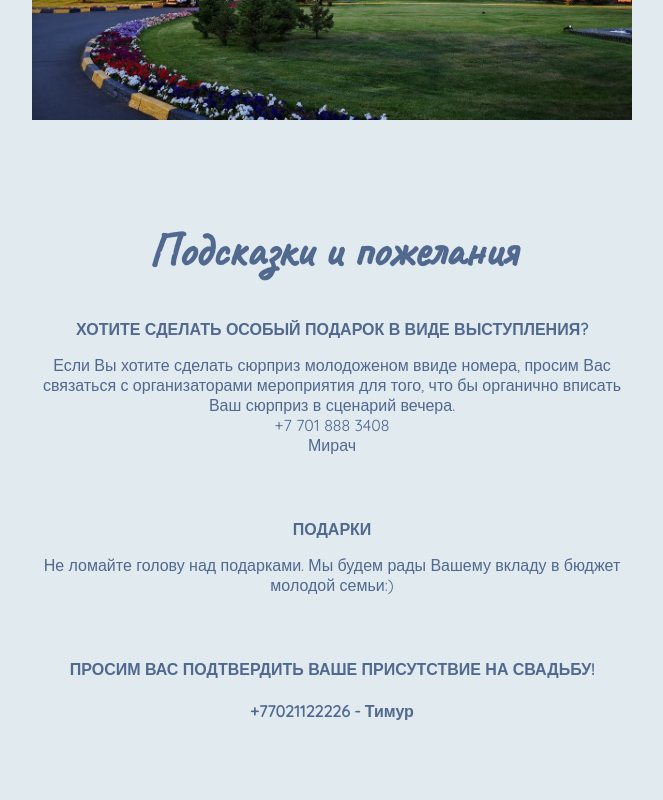
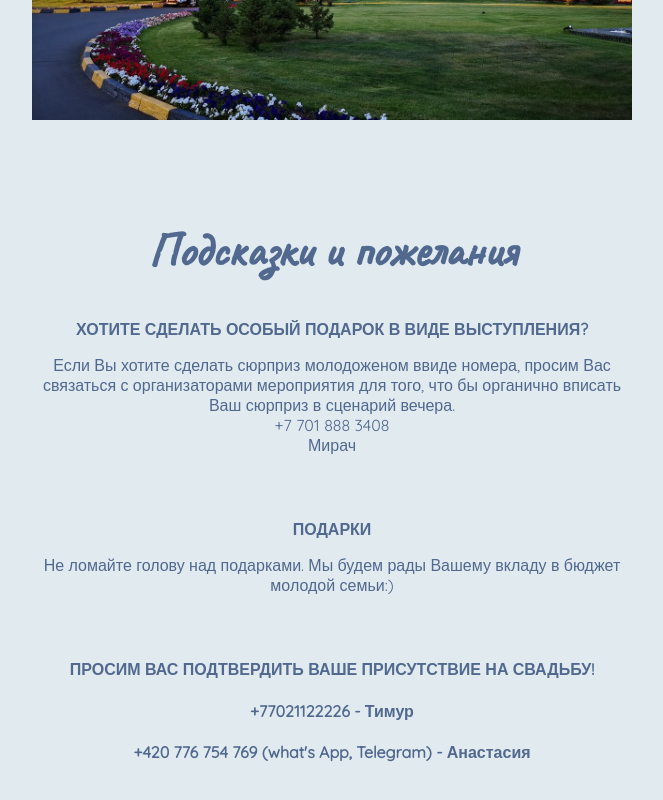
Before and after one commit to Fytch360/wedding, a plain HTML site: page index.html in a window 1280 px wide. Shown: the part 1946-2746 px from the top of the page, without its empty margins (308-971 px from the left). Drawn offline with Linux system fonts and the light colour scheme.

Commit message:
Add files via upload

```diff
--- a/index.html
+++ b/index.html
@@ -48,6 +48,7 @@
       <div class="details">
         <h3 class="details-heading">Просим Вас подтвердить Ваше присутствие на свадьбу! </h3>
         <h4> +77021122226 - Тимур </h4>
+        <h4> +420 776 754 769 (what's App, Telegram) - Анастасия </h4>
       </div>
     </section>
     <script src="./js/smooth-scroll.polyfills.min.js"></script>
```
